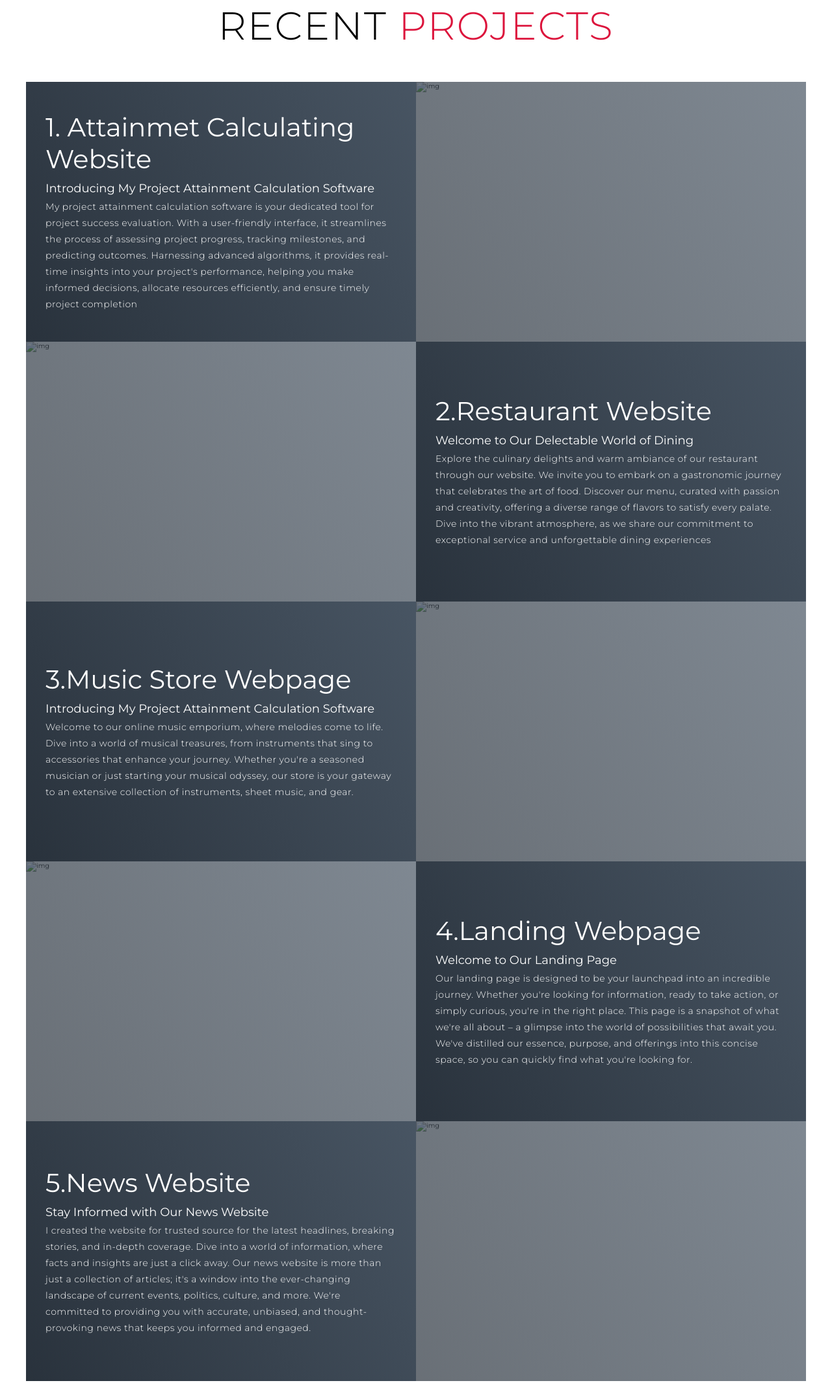
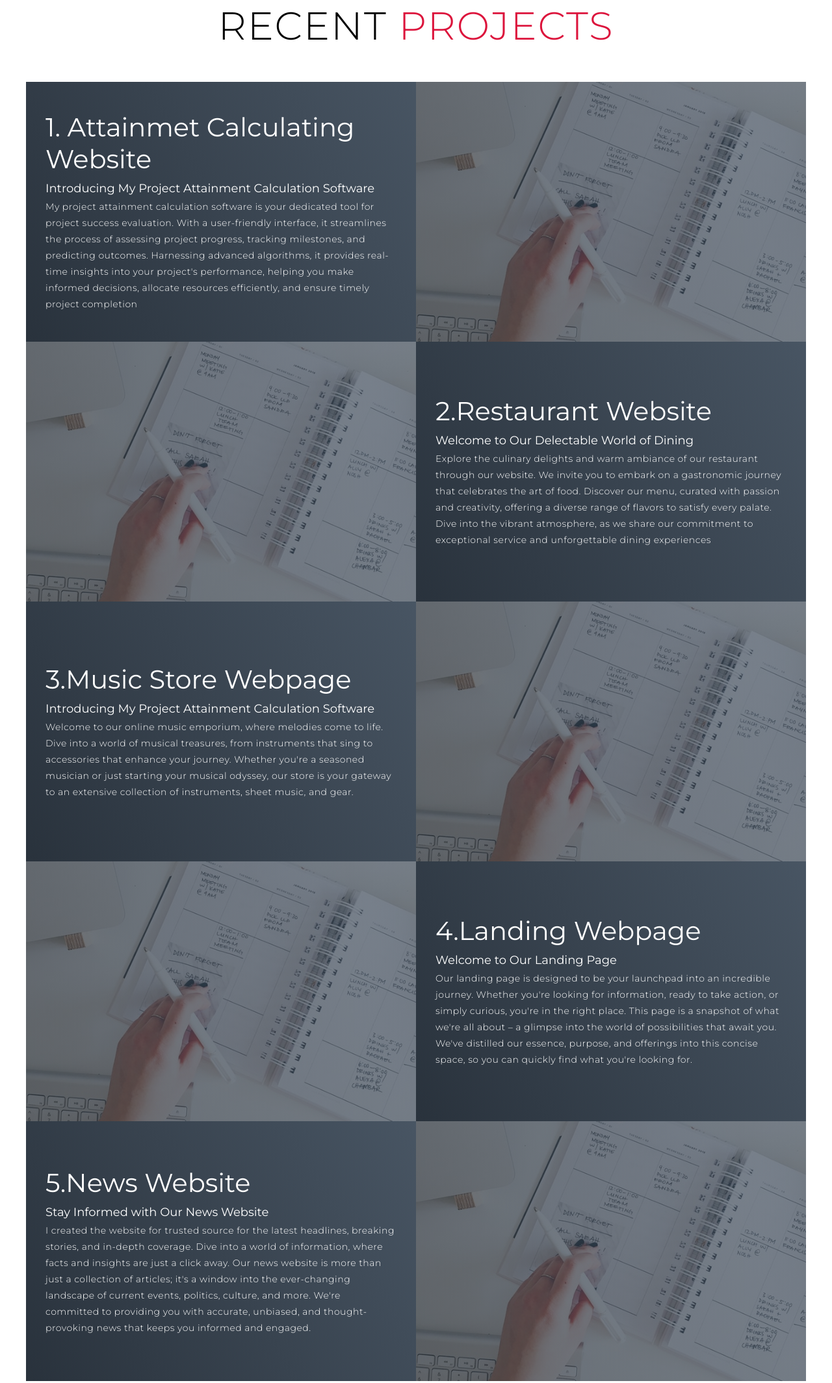
Before and after one commit to sahilshaikh-coder/netflix, a plain HTML site: page index.html in a window 1280 px wide. Shown: the part 1917-4046 px from the top of the page at 65% size. Drawn offline with Linux system fonts and the light colour scheme; files whose address does not match are found by name.

Commit message:
Update index.html

```diff
--- a/index.html
+++ b/index.html
@@ -114,7 +114,7 @@
               timely project completion</p>
           </div>
           <div class="project-img">
-            <img src="./img/img-1.png" alt="img">
+            <img src="./img-1.png" alt="img">
           </div>
         </div>
         <div class="project-item">
@@ -128,7 +128,7 @@
               atmosphere, as we share our commitment to exceptional service and unforgettable dining experiences</p>
           </div>
           <div class="project-img">
-            <img src="./img/img-1.png" alt="img">
+            <img src="./img-1.png" alt="img">
           </div>
         </div>
         <div class="project-item">
@@ -144,7 +144,7 @@
               gear.</p>
           </div>
           <div class="project-img">
-            <img src="./img/img-1.png" alt="img">
+            <img src="./img-1.png" alt="img">
           </div>
         </div>
         <div class="project-item">
@@ -160,7 +160,7 @@
               what you're looking for.</p>
           </div>
           <div class="project-img">
-            <img src="./img/img-1.png" alt="img">
+            <img src="./img-1.png" alt="img">
           </div>
         </div>
         <div class="project-item">
@@ -175,7 +175,7 @@
               unbiased, and thought-provoking news that keeps you informed and engaged.</p>
           </div>
           <div class="project-img">
-            <img src="./img/img-1.png" alt="img">
+            <img src="./img-1.png" alt="img">
           </div>
         </div>
       </div>
@@ -188,7 +188,7 @@
     <div class="about container">
       <div class="col-left">
         <div class="about-img">
-          <img src="./img/img-3.png.jpg" alt="img">
+          <img src="./img-3.png.jpg" alt="img">
         </div>
       </div>
       <div class="col-right">
```
